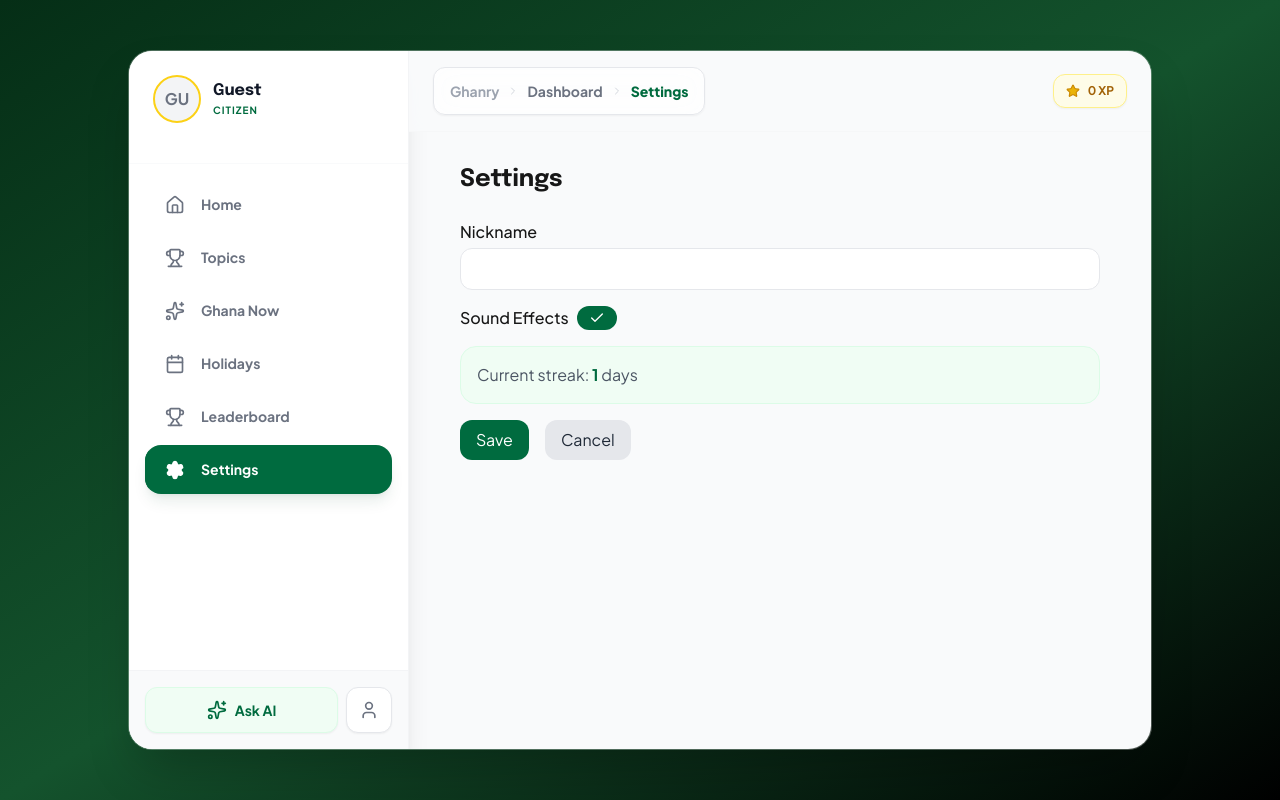
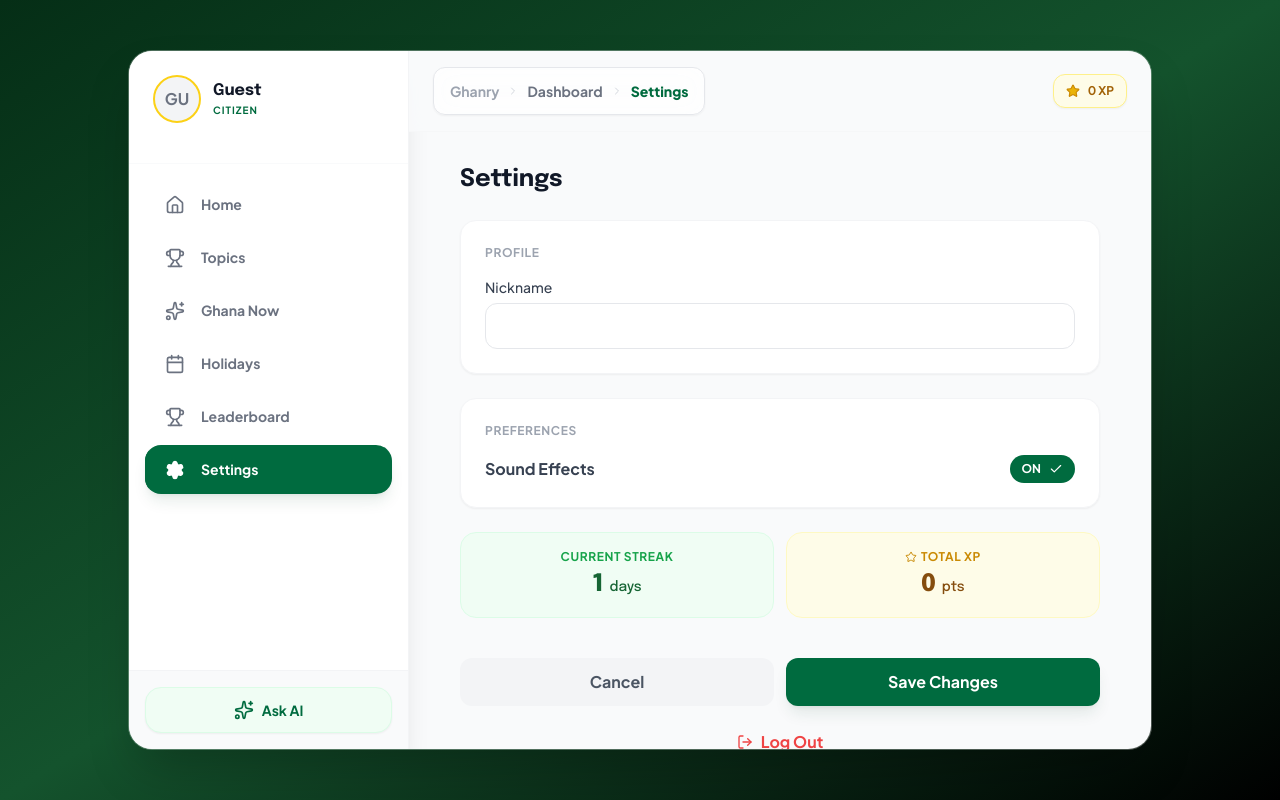
Before and after one commit to berrybrightson1/Ghanry, a Next.js app: page /dashboard/settings in a window 1280 px wide. Built offline with nearby package versions, Linux system fonts and the light colour scheme.

Commit message:
feat: Dashboard Refactor - Ask AI, Settings Logout, XP Display & Toast Polish

```diff
--- a/app/dashboard/profile/page.tsx
+++ /dev/null
@@ -1,84 +0,0 @@
-"use client";
-
-import { User, Settings, MapPin, Award, Star, ShieldCheck } from "lucide-react";
-import { useEffect, useState } from "react";
-
-export default function Profile() {
-    const [userData, setUserData] = useState<{ nickname: string; region: string } | null>(null);
-
-    useEffect(() => {
-        const storedNickname = localStorage.getItem("ghanry_nickname") || "Guest User";
-        const storedRegion = localStorage.getItem("ghanry_region") || "Ghana";
-        setUserData({ nickname: storedNickname, region: storedRegion });
-    }, []);
-
-    if (!userData) return null;
-
-    return (
-        <div className="w-full min-h-screen bg-gray-50 pb-24 flex flex-col items-center">
-
-            {/* Profile Header Card */}
-            <div className="w-full bg-[#006B3F] pb-12 pt-8 px-6 rounded-b-[2.5rem] relative shadow-lg mb-16">
-                <div className="max-w-md mx-auto flex flex-col items-center text-center">
-                    <h1 className="text-white font-epilogue font-bold text-lg opacity-80 mb-6">Citizen Passport</h1>
-
-                    <div className="w-24 h-24 bg-white rounded-full p-1 shadow-xl mb-4 relative">
-                        <div className="w-full h-full bg-gray-100 rounded-full flex items-center justify-center border-2 border-ghana-gold overflow-hidden">
-                            <span className="text-3xl font-bold text-gray-400">{userData.nickname.slice(0, 2).toUpperCase()}</span>
-                        </div>
-                        <div className="absolute bottom-0 right-0 bg-ghana-gold border-2 border-white rounded-full p-1.5">
-                            <ShieldCheck className="w-4 h-4 text-black" />
-                        </div>
-                    </div>
-
-                    <h2 className="text-3xl font-epilogue font-extrabold text-white mb-1">{userData.nickname}</h2>
-                    <div className="flex items-center gap-2 text-white/80 font-bold text-sm bg-white/10 px-3 py-1 rounded-full backdrop-blur-sm">
-                        <MapPin className="w-3 h-3" />
-                        {userData.region}
-                    </div>
-                </div>
-            </div>
-
-            {/* Stats Grid */}
-            <div className="w-full max-w-md px-6 -mt-8 mb-8 grid grid-cols-2 gap-4">
-                <div className="bg-white p-4 rounded-2xl shadow-sm border border-gray-100 flex flex-col items-center justify-center gap-1">
-                    <div className="p-2 bg-yellow-50 rounded-full mb-1">
-                        <Star className="w-5 h-5 text-yellow-600 fill-yellow-500" />
-                    </div>
-                    <span className="text-2xl font-epilogue font-extrabold text-gray-900">1,250</span>
-                    <span className="text-xs font-bold text-gray-400 uppercase tracking-wider">Total XP</span>
-                </div>
-                <div className="bg-white p-4 rounded-2xl shadow-sm border border-gray-100 flex flex-col items-center justify-center gap-1">
-                    <div className="p-2 bg-blue-50 rounded-full mb-1">
-                        <Award className="w-5 h-5 text-blue-600" />
-                    </div>
-                    <span className="text-2xl font-epilogue font-extrabold text-gray-900">12</span>
-                    <span className="text-xs font-bold text-gray-400 uppercase tracking-wider">Quizzes</span>
-                </div>
-            </div>
-
-            {/* Menu Options */}
-            <div className="w-full max-w-md px-6 space-y-3">
-                <h3 className="text-gray-400 font-bold text-xs uppercase tracking-wider ml-2 mb-1">Account</h3>
-
-                <button className="w-full p-4 bg-white rounded-2xl shadow-sm border border-gray-100 flex items-center justify-between hover:bg-gray-50 transition-colors group">
-                    <div className="flex items-center gap-3 font-bold text-gray-700">
-                        <div className="p-2 bg-gray-100 rounded-xl group-hover:bg-gray-200 transition-colors"><User className="w-5 h-5" /></div>
-                        Edit Profile
-                    </div>
-                </button>
-
-                <button className="w-full p-4 bg-white rounded-2xl shadow-sm border border-gray-100 flex items-center justify-between hover:bg-gray-50 transition-colors group">
-                    <div className="flex items-center gap-3 font-bold text-gray-700">
-                        <div className="p-2 bg-gray-100 rounded-xl group-hover:bg-gray-200 transition-colors"><Settings className="w-5 h-5" /></div>
-                        Settings
-                    </div>
-                </button>
-            </div>
-
-            <div className="mt-8 text-center text-xs text-gray-300 font-bold">
-                Member since Jan 2026
-            </div>
-        </div>
-    );
-}
--- a/app/dashboard/settings/page.tsx
+++ b/app/dashboard/settings/page.tsx
@@ -1,9 +1,10 @@
 "use client";
 import { useState, useEffect } from 'react';
 import { useRouter } from 'next/navigation';
-import { Check, X } from 'lucide-react';
+import { Check, X, LogOut, Star } from 'lucide-react';
 import { useStreak } from '@/hooks/useStreak';
 import { usePWA } from '@/hooks/usePWA';
+import { useXP } from '@/hooks/useXP';
 import { Download } from 'lucide-react';
 
 export default function SettingsPage() {
@@ -11,6 +12,7 @@ export default function SettingsPage() {
     const [nickname, setNickname] = useState('');
     const [sound, setSound] = useState(true);
     const { streak } = useStreak();
+    const { xp } = useXP();
     const { isInstallable, handleInstall } = usePWA();
 
     useEffect(() => {
@@ -26,66 +28,107 @@ export default function SettingsPage() {
         router.push('/dashboard');
     };
 
+    const handleLogout = () => {
+        // Clear session
+        localStorage.removeItem("ghanry_passport_id");
+        localStorage.removeItem("ghanry_nickname");
+        localStorage.removeItem("ghanry_region");
+        localStorage.removeItem("ghanry_status");
+        router.push("/");
+    };
+
     return (
-        <div className="max-w-2xl mx-auto py-8 px-4">
-            <h1 className="text-2xl font-epilogue font-bold mb-6">Settings</h1>
-            <div className="space-y-4">
+        <div className="max-w-2xl mx-auto py-6 px-4 md:py-8">
+            <h1 className="text-2xl font-epilogue font-bold mb-6 text-gray-900">Settings</h1>
+            <div className="space-y-6">
+
+                {/* Profile Section */}
+                <div className="bg-white p-6 rounded-2xl border border-gray-100 shadow-sm space-y-4">
+                    <h2 className="font-bold text-gray-400 text-xs uppercase tracking-wider">Profile</h2>
                     <div>
-                    <label htmlFor="nickname" className="block font-jakarta font-medium mb-1">Nickname</label>
+                        <label htmlFor="nickname" className="block font-jakarta font-medium mb-1.5 text-sm text-gray-700">Nickname</label>
                         <input
                             id="nickname"
                             type="text"
                             value={nickname}
                             onChange={e => setNickname(e.target.value)}
-                        className="w-full border rounded-xl px-3 py-2 focus:outline-none focus:ring-2 focus:ring-[#006B3F]"
+                            className="w-full border border-gray-200 rounded-xl px-4 py-2.5 focus:outline-none focus:ring-2 focus:ring-[#006B3F]/20 focus:border-[#006B3F] font-epilogue font-bold text-gray-900"
                         />
                     </div>
-                <div className="flex items-center">
-                    <label className="mr-2 font-jakarta font-medium" htmlFor="sound-toggle">Sound Effects</label>
+                </div>
+
+                {/* Preferences */}
+                <div className="bg-white p-6 rounded-2xl border border-gray-100 shadow-sm space-y-4">
+                    <h2 className="font-bold text-gray-400 text-xs uppercase tracking-wider">Preferences</h2>
+                    <div className="flex items-center justify-between">
+                        <label className="font-jakarta font-bold text-gray-700" htmlFor="sound-toggle">Sound Effects</label>
                         <button
                             id="sound-toggle"
                             onClick={() => setSound(!sound)}
                             aria-pressed={sound}
-                        aria-label={sound ? "Disable sound effects" : "Enable sound effects"}
-                        className={`px-3 py-1 rounded-full ${sound ? 'bg-[#006B3F] text-white' : 'bg-gray-200 text-gray-700'}`}
+                            className={`px-3 py-1.5 rounded-full transition-all flex items-center gap-1 ${sound ? 'bg-[#006B3F] text-white' : 'bg-gray-100 text-gray-500'}`}
                         >
-                        {sound ? <Check size={16} /> : <X size={16} />}
+                            <span className="text-xs font-bold mr-1">{sound ? "ON" : "OFF"}</span>
+                            {sound ? <Check size={14} /> : <X size={14} />}
                         </button>
                     </div>
-                <div className="mt-4 p-4 bg-green-50 rounded-2xl border border-green-100">
-                    <p className="text-gray-600 font-jakarta">Current streak: <span className="font-bold text-[#006B3F]">{streak}</span> days</p>
                 </div>
 
+                {/* Account Stats */}
+                <div className="grid grid-cols-2 gap-3">
+                    <div className="p-4 bg-green-50 rounded-2xl border border-green-100 flex flex-col items-center justify-center gap-1">
+                        <div className="text-xs font-bold text-green-600 uppercase tracking-wider">Current Streak</div>
+                        <div className="text-2xl font-epilogue font-extrabold text-green-800">{streak} <span className="text-sm font-medium">days</span></div>
+                    </div>
+                    <div className="p-4 bg-yellow-50 rounded-2xl border border-yellow-100 flex flex-col items-center justify-center gap-1">
+                        <div className="text-xs font-bold text-yellow-600 uppercase tracking-wider flex items-center gap-1"><Star size={12} /> Total XP</div>
+                        <div className="text-2xl font-epilogue font-extrabold text-yellow-800">{xp} <span className="text-sm font-medium">pts</span></div>
+                    </div>
+                </div>
+
+                {/* App Install */}
                 {isInstallable && (
-                    <div className="mt-6 p-6 bg-[#006B3F] rounded-3xl text-white shadow-xl shadow-green-900/20 relative overflow-hidden group">
+                    <div className="p-6 bg-[#006B3F] rounded-3xl text-white shadow-xl shadow-green-900/20 relative overflow-hidden group">
                         <div className="absolute top-0 right-0 w-32 h-32 bg-white/10 rounded-full blur-2xl -translate-y-1/2 translate-x-1/2" />
                         <div className="relative z-10 flex flex-col gap-4">
                             <div>
-                                <h3 className="text-lg font-epilogue font-bold mb-1">Ghanry on your Home Screen</h3>
-                                <p className="text-white/80 text-sm font-jakarta">Install the app for faster access and offline play!</p>
+                                <h3 className="text-lg font-epilogue font-bold mb-1">Install Ghanry</h3>
+                                <p className="text-white/80 text-sm font-jakarta">Play offline and access faster.</p>
                             </div>
                             <button
                                 onClick={handleInstall}
                                 className="w-full py-3 bg-white text-[#006B3F] font-epilogue font-bold rounded-xl hover:bg-green-50 transition-colors flex items-center justify-center gap-2"
                             >
                                 <Download size={18} />
-                                Install Now
+                                Install App
                             </button>
                         </div>
                     </div>
                 )}
-                <div className="flex gap-4 mt-6">
+
+                {/* Actions */}
+                <div className="pt-4 flex flex-col gap-3">
+                    <div className="grid grid-cols-2 gap-3">
+                        <button
+                            onClick={() => router.back()}
+                            className="px-4 py-3 bg-gray-100 text-gray-600 font-bold rounded-xl hover:bg-gray-200 transition-colors"
+                        >
+                            Cancel
+                        </button>
                         <button
                             onClick={handleSave}
-                        className="px-4 py-2 bg-[#006B3F] text-white rounded-xl hover:bg-[#005a35] transition-colors"
+                            className="px-4 py-3 bg-[#006B3F] text-white font-bold rounded-xl hover:bg-[#005a35] transition-colors shadow-lg shadow-green-900/10"
                         >
-                        Save
+                            Save Changes
                         </button>
+                    </div>
+
                     <button
-                        onClick={() => router.back()}
-                        className="px-4 py-2 bg-gray-200 text-gray-800 rounded-xl hover:bg-gray-300 transition-colors"
+                        onClick={handleLogout}
+                        className="w-full py-3 text-red-500 font-bold hover:bg-red-50 rounded-xl transition-colors flex items-center justify-center gap-2 group"
                     >
-                        Cancel
+                        <LogOut className="w-4 h-4 group-hover:scale-110 transition-transform" />
+                        Log Out
                     </button>
                 </div>
             </div>
--- a/app/layout.tsx
+++ b/app/layout.tsx
@@ -57,6 +57,7 @@ export default function RootLayout({
               <Toaster position="bottom-center" toastOptions={{
                 className: 'bg-white text-gray-900 border border-gray-100 shadow-xl rounded-2xl px-4 py-3 font-jakarta',
                 style: { marginBottom: '20px' },
+                duration: 2000,
               }} />
             </div>
           </div>
--- a/components/dashboard/Sidebar.tsx
+++ b/components/dashboard/Sidebar.tsx
@@ -1,6 +1,6 @@
 "use client";
 
-import { Sparkles, User, Home, Trophy, Calendar, Settings } from "lucide-react";
+import { Sparkles, Home, Trophy, Calendar, Settings } from "lucide-react";
 import Link from "next/link";
 import { usePathname } from "next/navigation";
 import { motion } from "framer-motion";
@@ -87,25 +87,13 @@ export default function Sidebar({ nickname }: SidebarProps) {
                     <button
                         onClick={() => toast.info("AI Search Coming Soon!", {
                             description: "We are fine-tuning the models for you.",
-                            duration: 3000,
+                            duration: 2000,
                         })}
-                        className="flex-1 px-4 py-3 text-[#006B3F] bg-green-50 border border-green-100 hover:bg-green-100 rounded-xl flex items-center justify-center gap-2 font-bold transition-colors shadow-sm"
+                        className="w-full px-4 py-3 text-[#006B3F] bg-green-50 border border-green-100 hover:bg-green-100 rounded-2xl flex items-center justify-center gap-2 font-bold transition-colors shadow-sm"
                     >
                         <Sparkles className="w-5 h-5" />
                         <span className="text-sm">Ask AI</span>
                     </button>
-
-                    {/* Profile Button */}
-                    <Link href="/dashboard/profile">
-                        <button
-                            aria-label="Profile"
-                            className={`p-3 rounded-xl border transition-colors shadow-sm ${isActive('/dashboard/profile')
-                                ? "bg-[#006B3F] text-white border-[#006B3F]"
-                                : "bg-white text-gray-500 border-gray-200 hover:bg-gray-50 hover:text-gray-900"}`}
-                        >
-                            <User className="w-5 h-5" />
-                        </button>
-                    </Link>
                 </div>
             </div>
         </div>
```
Also changed, not shown: public/sw.js. Lines whose indentation alone changed are shown as unchanged.
